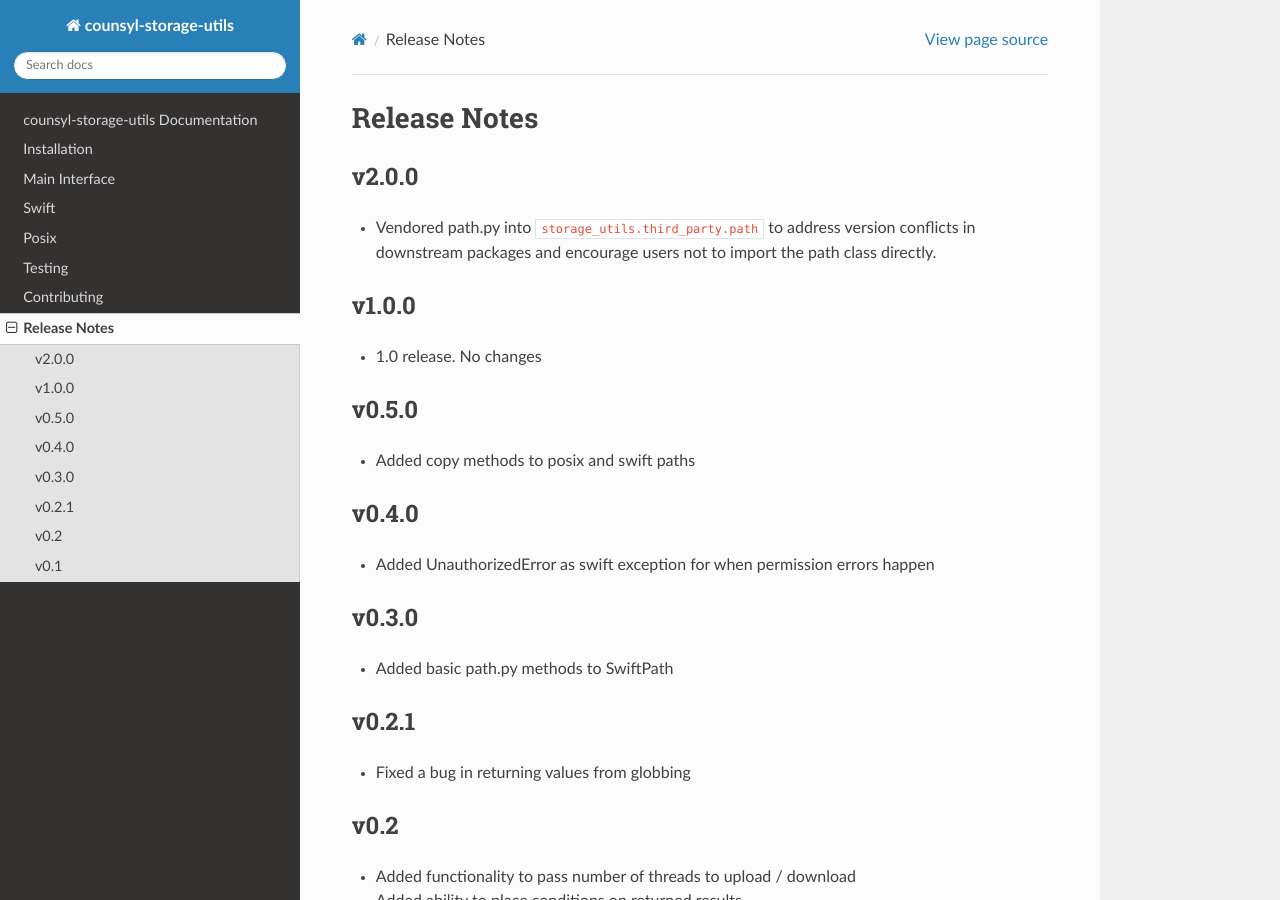
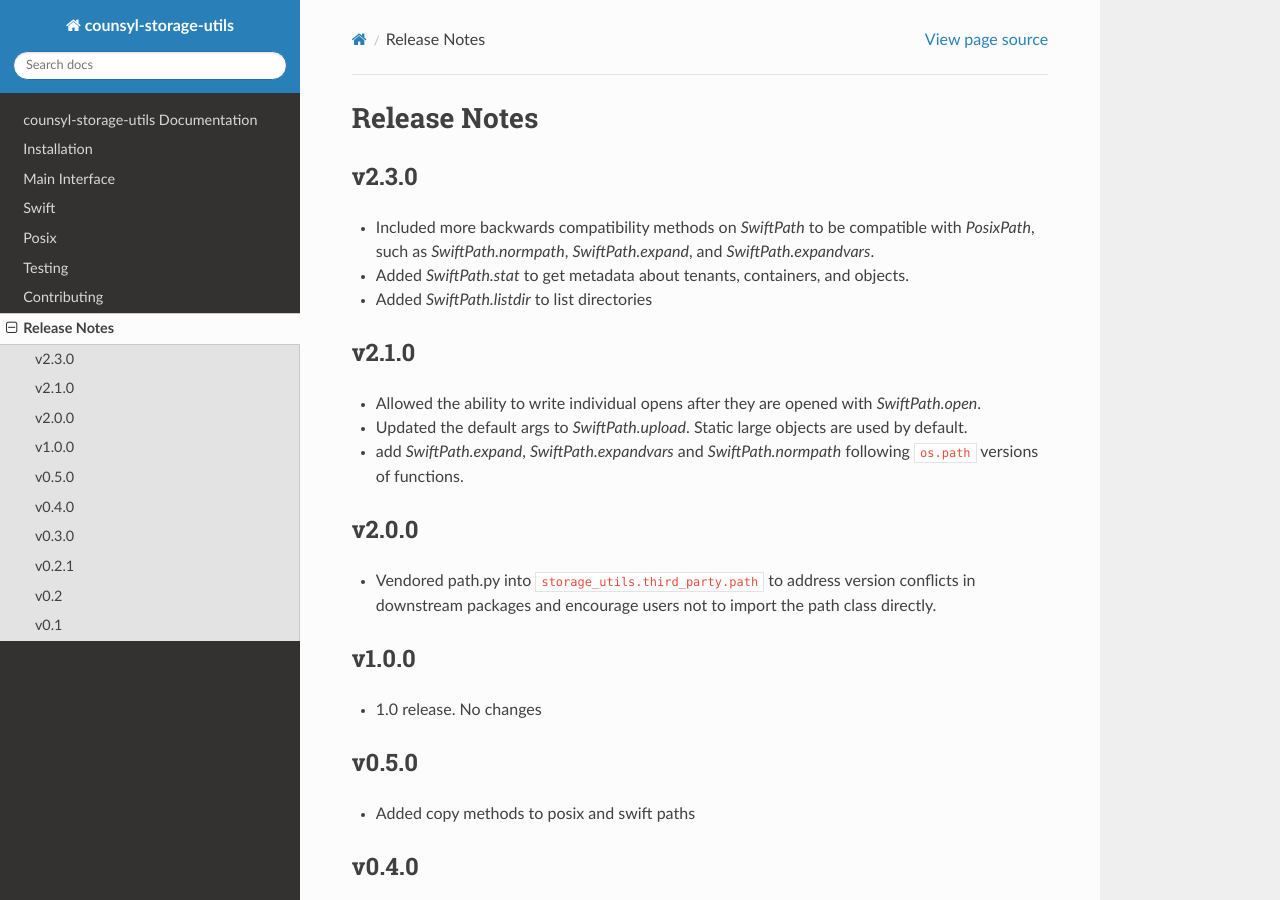
Before and after one commit to counsyl/stor, a Sphinx documentation site: the page built from docs/release_notes.rst, in a window 1280 px wide and 900 px high. Built offline with Sphinx 7.4.7 and the Read the Docs theme 2.0.0, drawn with Linux system fonts in a browser that asks for light colours; the version number could not be read and is left out.

Commit message:
Added listdir method
Sem-Ver: feature, listdir method, along with stat and compatibility methods in the version bump

```diff
--- a/docs/release_notes.rst
+++ b/docs/release_notes.rst
@@ -1,5 +1,28 @@
 Release Notes
 =============
+
+v2.3.0
+------
+
+* Included more backwards compatibility methods on `SwiftPath` to be compatible
+  with `PosixPath`, such as `SwiftPath.normpath`, `SwiftPath.expand`, and
+  `SwiftPath.expandvars`.
+
+* Added `SwiftPath.stat` to get metadata about tenants, containers, and objects.
+
+* Added `SwiftPath.listdir` to list directories
+
+v2.1.0
+------
+
+* Allowed the ability to write individual opens after they are opened with
+  `SwiftPath.open`.
+
+* Updated the default args to `SwiftPath.upload`. Static large objects are
+  used by default.
+
+* add `SwiftPath.expand`, `SwiftPath.expandvars` and `SwiftPath.normpath`
+  following ``os.path`` versions of functions.
 
 v2.0.0
 ------
```
Also changed, not shown: 1 other file.
